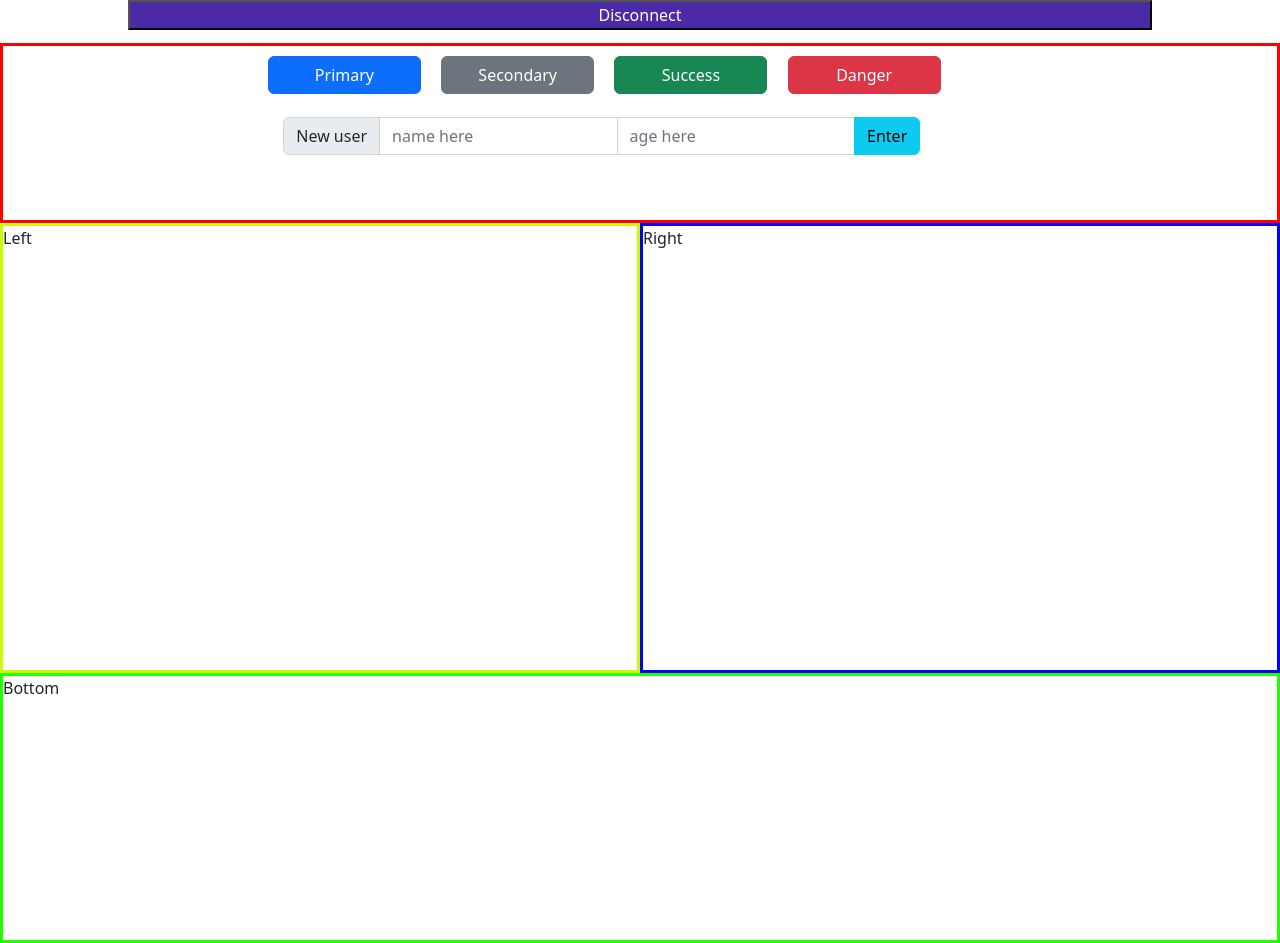
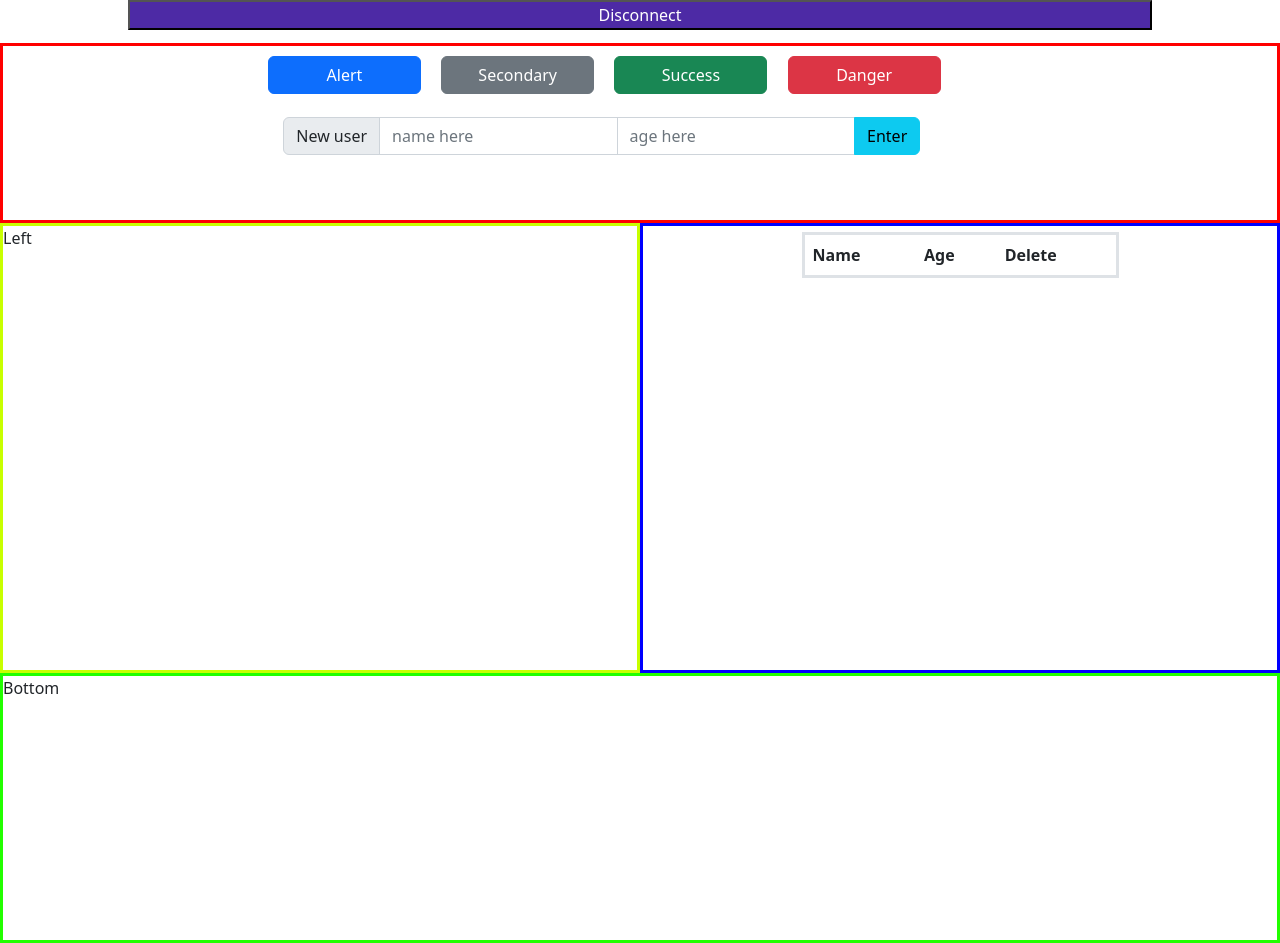
Before and after one commit to dronsEETAC/TutorialVue, a Vue app: page / in a window 1280 px wide. Both pictures are taken after a click on the button "Connect". Built offline with nearby package versions, Linux system fonts and the light colour scheme.

Commit message:
Step5_6:table, emitter, delete button, icons

```diff
--- a/package.json
+++ b/package.json
@@ -10,9 +10,13 @@
   "dependencies": {
     "@popperjs/core": "^2.11.6",
     "bootstrap": "^5.2.0",
+    "bootstrap-icons": "^1.9.1",
+    "bootstrap-icons-vue": "^1.8.1",
     "bootstrap-vue-3": "^0.2.12",
     "core-js": "^3.6.5",
-    "vue": "^3.0.0"
+    "mitt": "^3.0.0",
+    "vue": "^3.0.0",
+    "vue-sweetalert2": "^5.0.5"
   },
   "devDependencies": {
     "@typescript-eslint/eslint-plugin": "^4.18.0",
--- a/src/components/Right.vue
+++ b/src/components/Right.vue
@@ -1,13 +1,31 @@
 <template>
-  <div class="rightStyle">Right</div>
+    <div class="rightStyle">
+        <b-table class = "myTable" :items="userList" :fields="['name', 'age', 'Delete']">
+            <template v-slot:cell(Delete)="{ item }">
+            <span><b-btn @click="deleteItem(item)"><i className="bi bi-trash3-fill" style='color:red'></i></b-btn></span>
+            </template>
+        </b-table>
+    </div>
 </template>
 
-<script lang="ts">
-import { defineComponent } from "vue";
+<script>
+import { defineComponent, ref, inject } from "vue";
 
 export default defineComponent({
   setup() {
-    return {};
+    let userList = ref ([]);
+    const emitter = inject('emitter')
+    emitter.on ('newUser', (user)=>{
+        userList.value.push(user)
+        console.log ('List ',  userList.value)
+    });
+    function deleteItem (item) {
+        this.userList = this.userList.filter (user => user.name != item.name);
+    }
+    return {
+        userList,
+        deleteItem
+    };
   },
 });
 </script>
@@ -18,4 +36,10 @@
   border-color: blue;
   width: 50%
 }
+.myTable {
+    width:50%;
+    margin-left: 25%;
+    margin-top: 1%;
+    border-style: solid;
+}
 </style>
--- a/src/components/Top.vue
+++ b/src/components/Top.vue
@@ -2,7 +2,7 @@
     <div class="topStyle">
         <div style = "margin-left: 20%">
 
-            <b-button @click="primaryClicked" style="margin: 1%; width:15%" variant="primary">Primary</b-button>
+            <b-button @click="alertClicked" style="margin: 1%; width:15%" variant="primary">Alert</b-button>
             <b-button style="margin: 1%; width:15%" variant="secondary">Secondary</b-button>
             <b-button style="margin: 1%; width:15%" variant="success">Success</b-button>
             <b-button style="margin: 1%; width:15%" variant="danger">Danger</b-button>
@@ -18,30 +18,31 @@
     </div>
 </template>
 
-<script lang="ts">
-import { defineComponent, ref } from 'vue'
+<script>
+import { defineComponent, ref,inject  } from 'vue'
+import Swal from 'sweetalert2'
 
 export default defineComponent({
     setup () {
         let username = ref(undefined);
         let age= ref(undefined);
-        function primaryClicked () {
-            console.log ('primary clicled')
+        const emitter = inject('emitter');
+        function alertClicked () {
+            Swal.fire('Alert clicked')
         }
         function InputUsername () {
             console.log ('name: ', username.value, ' age: ', age.value);
+            emitter.emit('newUser', {'name':username.value,'age':age.value})
             username.value = undefined;
             age.value = undefined;
-
-
         }
 
 
         return {
-            primaryClicked,
+            alertClicked,
             InputUsername,
             username,
-            age
+            age,emitter
         }
     }
 })
--- a/src/main.ts
+++ b/src/main.ts
@@ -2,7 +2,8 @@
 import App from './App.vue'
 
 // https://cdmoro.github.io/bootstrap-vue-3/
-import BootstrapVue3 from 'bootstrap-vue-3'
+import BootstrapVue3  from 'bootstrap-vue-3'
+import  BootstrapVueIcons  from 'bootstrap-vue-3'
 
 // Optional, since every component import their Bootstrap functionality
 // the following line is not necessary
@@ -10,7 +11,16 @@
 
 import 'bootstrap/dist/css/bootstrap.css'
 import 'bootstrap-vue-3/dist/bootstrap-vue-3.css'
+import 'bootstrap-icons/font/bootstrap-icons.css'
+// https://www.npmjs.com/package/vue-sweetalert2
+
+
+// https://stackoverflow.com/questions/66537320/vue-3-event-bus-with-composition-api
+import mitt from 'mitt';                  // Import mitt
+const emitter = mitt();
 
 const app = createApp(App)
+app.provide('emitter', emitter);
 app.use(BootstrapVue3)
+app.use(BootstrapVueIcons)
 app.mount('#app')
```
Also changed, not shown: 1 other file (tests, documents, lock files or other folders).
